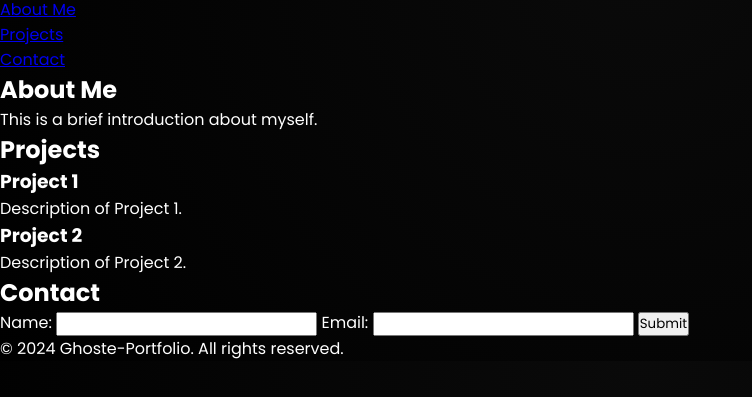
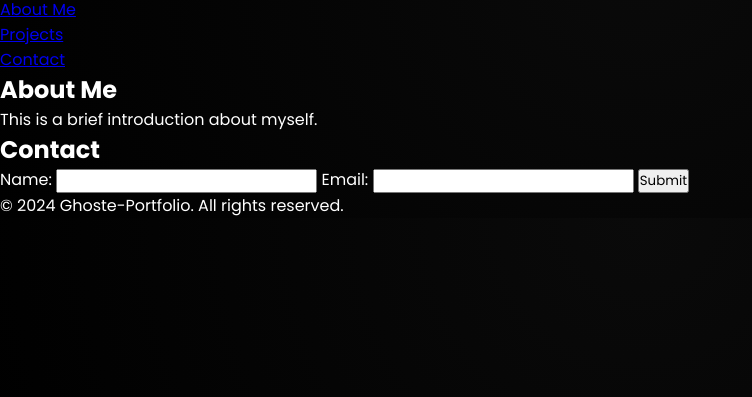
Before and after one commit to BuiltByGhost/ghoste-portfolio, a plain HTML site: page index.html in a window 1280 px wide. Shown: the part 51-448 px from the top of the page, without its empty margins (0-752 px from the left). Drawn offline with Linux system fonts and the light colour scheme.

Commit message:
updated the htmlfile

```diff
--- a/index.html
+++ b/index.html
@@ -23,17 +23,6 @@
         <p>This is a brief introduction about myself.</p>
     </section>
 
-    <section id="projects">
-        <h2>Projects</h2>
-        <div class="project">
-            <h3>Project 1</h3>
-            <p>Description of Project 1.</p>
-        </div>
-        <div class="project">
-            <h3>Project 2</h3>
-            <p>Description of Project 2.</p>
-        </div>
-    </section>
 
     <section id="contact">
         <h2>Contact</h2>
```
